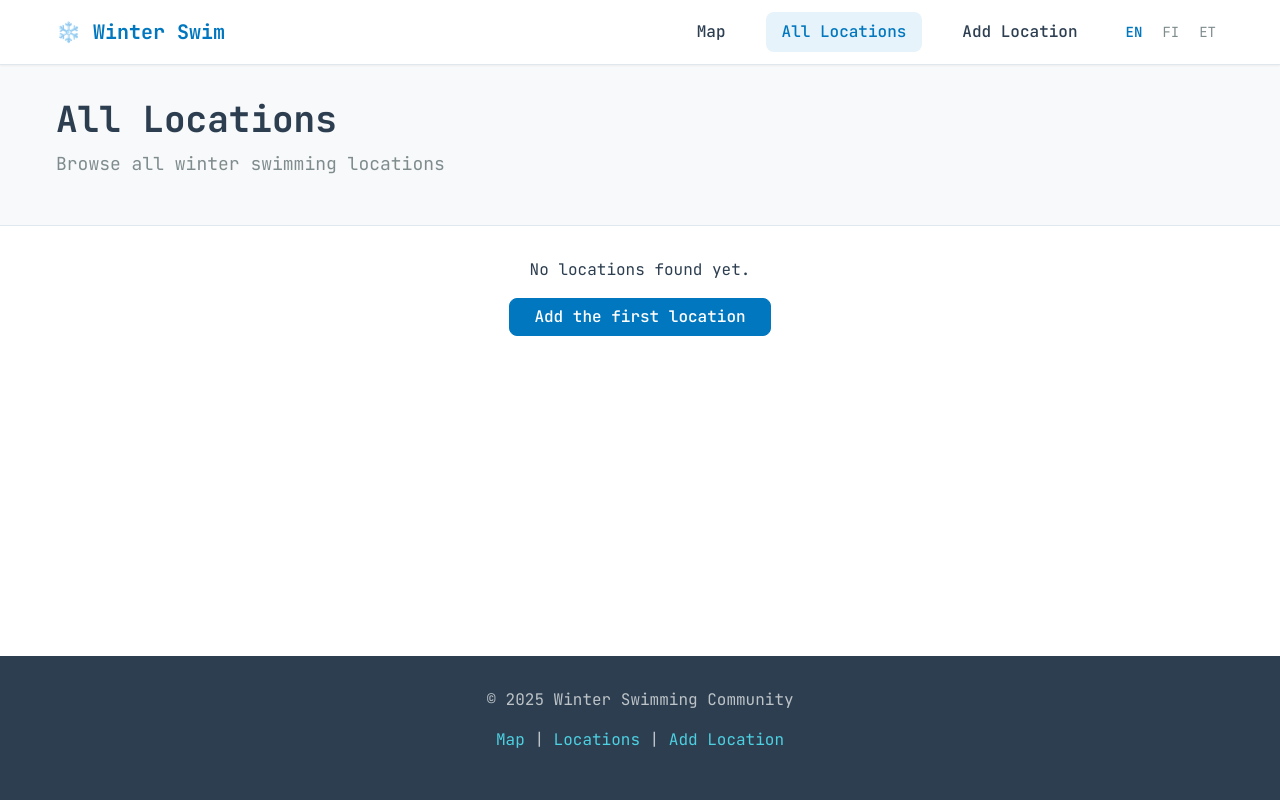
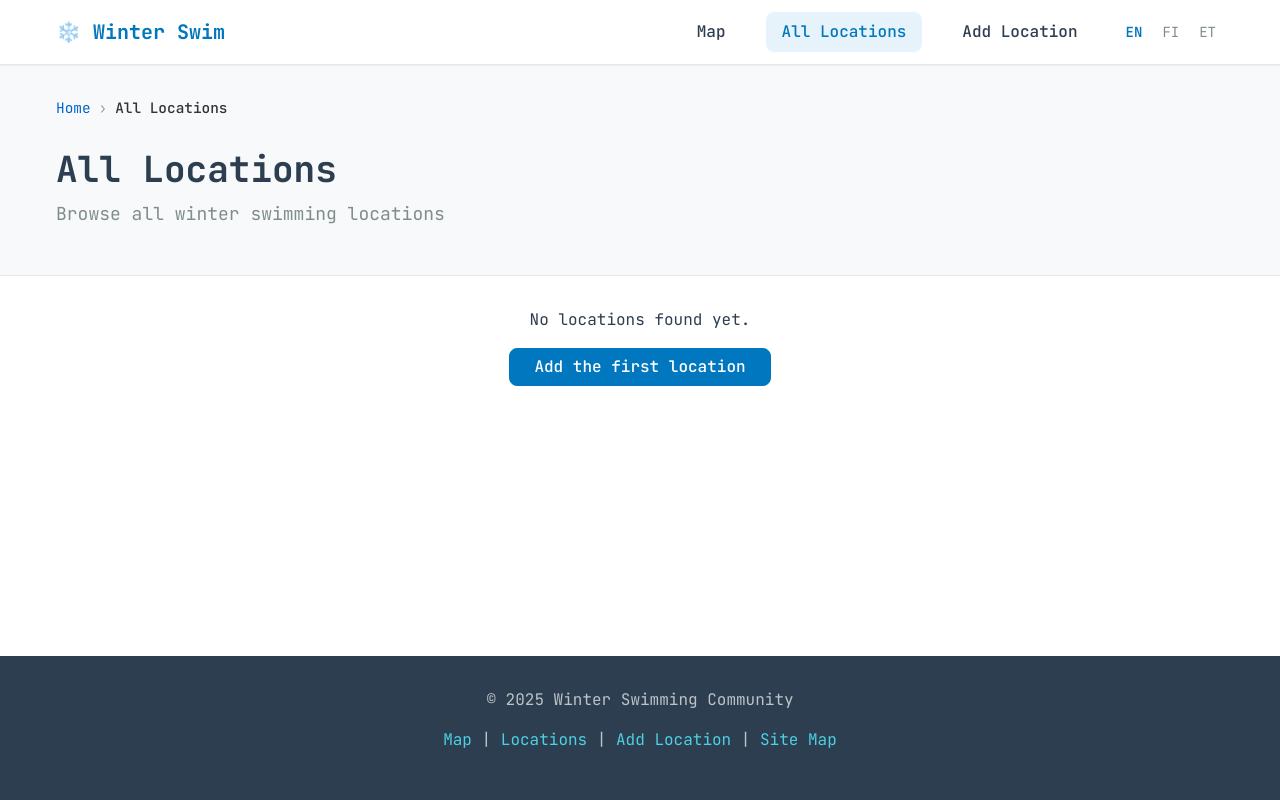
Before and after one commit to tjomk/winterswim, a Django app: page /en/list/ in a window 1280 px wide. Run offline with Django 5.2, Linux system fonts and the light colour scheme; data that the repository does not hold is empty.

Commit message:
SEO overhaul, part 2

```diff
--- a/apps/locations/templatetags/seo_tags.py
+++ b/apps/locations/templatetags/seo_tags.py
@@ -124,3 +124,43 @@ def organization_schema(context):
 
     json_ld = json.dumps(schema, ensure_ascii=False, indent=2)
     return mark_safe(f'<script type="application/ld+json">\n{json_ld}\n</script>')
+
+
+@register.simple_tag(takes_context=True)
+def breadcrumb_schema(context, breadcrumbs):
+    """
+    Generate Schema.org BreadcrumbList JSON-LD markup.
+
+    Args:
+        breadcrumbs: List of tuples [(name, url), ...] representing the breadcrumb trail
+
+    Returns:
+        JSON-LD script tag with BreadcrumbList structured data
+    """
+    request = context['request']
+
+    # Build the itemListElement array
+    items = []
+    for position, (name, url) in enumerate(breadcrumbs, start=1):
+        # Build absolute URL
+        if url:
+            absolute_url = request.build_absolute_uri(url)
+        else:
+            # Current page (last item) - use current URL
+            absolute_url = request.build_absolute_uri()
+
+        items.append({
+            "@type": "ListItem",
+            "position": position,
+            "name": name,
+            "item": absolute_url if url else absolute_url  # Last item may not have link
+        })
+
+    schema = {
+        "@context": "https://schema.org",
+        "@type": "BreadcrumbList",
+        "itemListElement": items
+    }
+
+    json_ld = json.dumps(schema, ensure_ascii=False, indent=2)
+    return mark_safe(f'<script type="application/ld+json">\n{json_ld}\n</script>')
--- a/apps/locations/urls.py
+++ b/apps/locations/urls.py
@@ -17,6 +17,7 @@ urlpatterns = [
 
     # Location views
     path('list/', views.LocationListView.as_view(), name='list'),
+    path('sitemap/', views.sitemap_page_view, name='sitemap_page'),
 
     # API
     path('api/locations/', views.locations_api_view, name='api_locations'),
--- a/apps/locations/views/__init__.py
+++ b/apps/locations/views/__init__.py
@@ -8,6 +8,7 @@ from .location_views import (
     LocationDetailView,
     location_submit_view,
     submit_success_view,
+    sitemap_page_view,
     locations_api_view,
 )
 
@@ -17,5 +18,6 @@ __all__ = [
     'LocationDetailView',
     'location_submit_view',
     'submit_success_view',
+    'sitemap_page_view',
     'locations_api_view',
 ]
--- a/apps/locations/views/location_views.py
+++ b/apps/locations/views/location_views.py
@@ -35,9 +35,16 @@ def map_view(request):
         fields=('name', 'location_type', 'description')
     )
 
+    # Add breadcrumb navigation (home page - single item for Schema.org)
+    from django.urls import reverse
+    breadcrumb_list = [
+        (_('Home'), None),  # Current page - no link
+    ]
+
     context = {
         'locations_geojson': locations_geojson,
         'page_title': _('Winter Swimming Locations'),
+        'breadcrumb_list': breadcrumb_list,
     }
 
     return render(request, 'locations/map.html', context)
@@ -69,6 +76,14 @@ class LocationListView(ListView):
     def get_context_data(self, **kwargs):
         context = super().get_context_data(**kwargs)
         context['page_title'] = _('All Locations')
+
+        # Add breadcrumb navigation
+        from django.urls import reverse
+        context['breadcrumb_list'] = [
+            (_('Home'), reverse('locations:map')),
+            (_('All Locations'), None),  # Current page - no link
+        ]
+
         return context
 
 
@@ -98,6 +113,14 @@ class LocationDetailView(DetailView):
                 location__distance_lte=(self.object.location, D(km=50))
             ).exclude(pk=self.object.pk)[:5]
             context['nearby_locations'] = nearby
+
+        # Add breadcrumb navigation
+        from django.urls import reverse
+        context['breadcrumb_list'] = [
+            (_('Home'), reverse('locations:map')),
+            (_('All Locations'), reverse('locations:list')),
+            (self.object.name, None),  # Current page - no link
+        ]
 
         return context
 
@@ -145,6 +168,50 @@ def submit_success_view(request):
     return render(request, 'locations/submit_success.html', context)
 
 
+def sitemap_page_view(request):
+    """
+    HTML sitemap page for users.
+
+    Shows all locations grouped by type with statistics.
+    """
+    from collections import defaultdict
+    from django.urls import reverse
+
+    # Get all approved locations
+    locations = Location.objects.filter(is_approved=True).order_by('name')
+
+    # Group locations by type
+    locations_by_type = defaultdict(list)
+    location_type_counts = {}
+
+    for location in locations:
+        type_display = location.get_location_type_display()
+        locations_by_type[type_display].append(location)
+
+    # Convert defaultdict to regular dict for template
+    locations_by_type = dict(locations_by_type)
+
+    # Calculate counts for statistics
+    for type_name, type_locations in locations_by_type.items():
+        location_type_counts[type_name] = len(type_locations)
+
+    # Add breadcrumb navigation
+    breadcrumb_list = [
+        (_('Home'), reverse('locations:map')),
+        (_('Site Map'), None),  # Current page - no link
+    ]
+
+    context = {
+        'page_title': _('Site Map'),
+        'locations_by_type': locations_by_type,
+        'total_locations': locations.count(),
+        'location_type_counts': location_type_counts,
+        'breadcrumb_list': breadcrumb_list,
+    }
+
+    return render(request, 'locations/sitemap_page.html', context)
+
+
 def locations_api_view(request):
     """
     API endpoint to get locations as GeoJSON.
--- a/docker-compose.yml
+++ b/docker-compose.yml
@@ -1,5 +1,3 @@
-version: '3.9'
-
 services:
   # PostgreSQL database with PostGIS
   db:
--- a/templates/base.html
+++ b/templates/base.html
@@ -132,7 +132,8 @@
             <p>
                 <a href="{% url 'locations:map' %}">{% trans 'Map' %}</a> |
                 <a href="{% url 'locations:list' %}">{% trans 'Locations' %}</a> |
-                <a href="{% url 'locations:submit' %}">{% trans 'Add Location' %}</a>
+                <a href="{% url 'locations:submit' %}">{% trans 'Add Location' %}</a> |
+                <a href="{% url 'locations:sitemap_page' %}">{% trans 'Site Map' %}</a>
             </p>
         </div>
     </footer>
--- /dev/null
+++ b/templates/components/breadcrumbs.html
@@ -0,0 +1,73 @@
+{% load i18n %}
+{% load seo_tags %}
+
+{# Visual breadcrumb navigation #}
+<nav class="breadcrumb-nav" aria-label="{% trans 'Breadcrumb' %}">
+    <ol class="breadcrumb">
+        {% for name, url in breadcrumbs %}
+            <li class="breadcrumb-item{% if forloop.last %} active{% endif %}">
+                {% if url and not forloop.last %}
+                    <a href="{{ url }}">{{ name }}</a>
+                {% else %}
+                    <span>{{ name }}</span>
+                {% endif %}
+            </li>
+        {% endfor %}
+    </ol>
+</nav>
+
+{# Schema.org BreadcrumbList structured data #}
+{% breadcrumb_schema breadcrumbs %}
+
+<style>
+    .breadcrumb-nav {
+        margin-bottom: var(--spacing-lg, 1.5rem);
+        font-size: 0.9rem;
+    }
+
+    .breadcrumb {
+        display: flex;
+        flex-wrap: wrap;
+        list-style: none;
+        padding: 0;
+        margin: 0;
+        color: var(--text-secondary, #666);
+    }
+
+    .breadcrumb-item {
+        display: flex;
+        align-items: center;
+    }
+
+    .breadcrumb-item + .breadcrumb-item::before {
+        content: "›";
+        padding: 0 0.5rem;
+        color: var(--text-tertiary, #999);
+    }
+
+    .breadcrumb-item a {
+        color: var(--primary-color, #0066cc);
+        text-decoration: none;
+        transition: color 0.2s ease;
+    }
+
+    .breadcrumb-item a:hover {
+        color: var(--primary-color-dark, #004c99);
+        text-decoration: underline;
+    }
+
+    .breadcrumb-item.active span {
+        color: var(--text-primary, #333);
+        font-weight: 500;
+    }
+
+    @media (max-width: 768px) {
+        .breadcrumb-nav {
+            font-size: 0.85rem;
+        }
+
+        .breadcrumb-item + .breadcrumb-item::before {
+            padding: 0 0.3rem;
+        }
+    }
+</style>
--- a/templates/locations/location_detail.html
+++ b/templates/locations/location_detail.html
@@ -73,6 +73,9 @@
 
 {% block content %}
 <div class="container mt-xl">
+    {# Breadcrumb navigation #}
+    {% include 'components/breadcrumbs.html' with breadcrumbs=breadcrumb_list %}
+
     <a href="{% url 'locations:list' %}" class="btn btn-secondary mb-md">← {% trans "Back to list" %}</a>
 
     <h1>{{ location.name }}</h1>
--- a/templates/locations/location_list.html
+++ b/templates/locations/location_list.html
@@ -23,6 +23,9 @@
 {% block content %}
 <div class="page-header">
     <div class="container">
+        {# Breadcrumb navigation #}
+        {% include 'components/breadcrumbs.html' with breadcrumbs=breadcrumb_list %}
+
         <h1>{% trans 'All Locations' %}</h1>
         <p>{% trans 'Browse all winter swimming locations' %}</p>
     </div>
--- a/templates/locations/map.html
+++ b/templates/locations/map.html
@@ -37,6 +37,7 @@
 <!-- Schema.org Structured Data -->
 {% website_schema %}
 {% organization_schema %}
+{% breadcrumb_schema breadcrumb_list %}
 
 <!-- Leaflet JavaScript -->
 <script src="https://unpkg.com/leaflet@1.9.4/dist/leaflet.js"
```
Also changed, not shown: templates/locations/sitemap_page.html (added, +209 -0 lines).
